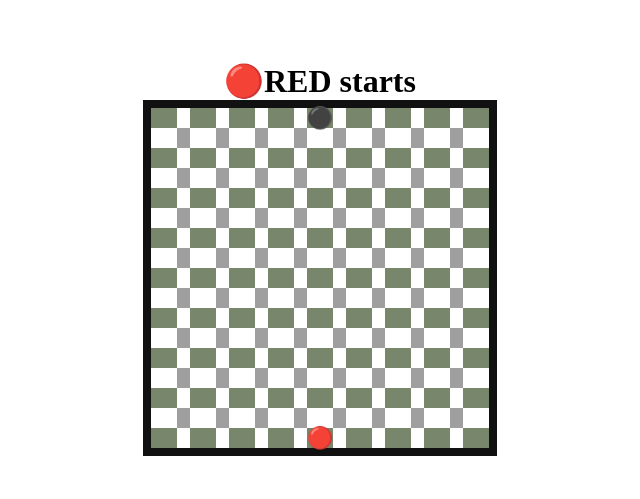
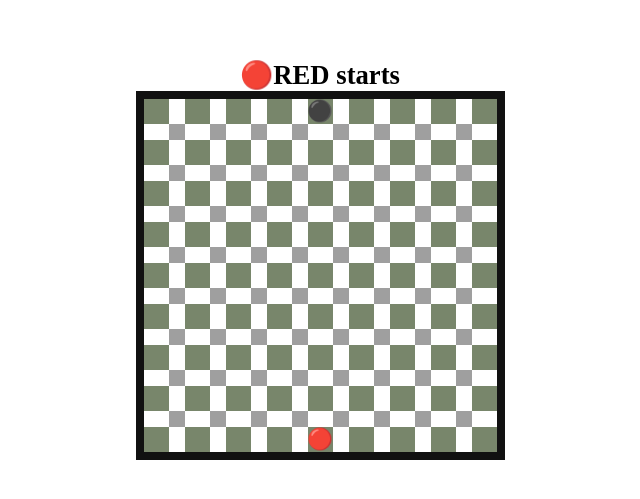
Before and after one commit to Marleyedrg/Blockridor, a plain HTML site: page game/game.html in a window 768 px wide. Shown: the part 141-640 px from the top of the page, without its empty margins (64-704 px from the left). Drawn offline with Linux system fonts and the light colour scheme.

Commit message:
alfa 1.1

```diff
--- a/game/style.css
+++ b/game/style.css
@@ -12,18 +12,18 @@ html{
     display: flex;
     align-items: center;
     justify-content: center;
-    width:100%;
-    height: 100vh;
+    width: 100%;
+    min-height: 100vh;
 }
 .scoreboard{
     display: flex;
     justify-content: center;
-    gap: 2rem;
 }
 .game{
     border: #111111 solid 0.5rem;
     display: flex;
     flex-direction: column;
+    height: 100%;
 }
 .main-container{
     display: flex;
@@ -39,10 +39,6 @@ html{
 }
 .separator-container{
     display: flex;
-}
-.space-btw-sqr:hover {
-    cursor: pointer;
-    background-color: #5d8aa8;
 }
 
 .vertical{
@@ -82,24 +78,38 @@ html{
         align-items: center;
         justify-content: center;
         background-color: #78866b;
-        height: 20px;
-        width: 26px;
+        height: 25px;
+        width: 25px;
     }
+
     .vertical{
-        height: 20px;
-        width: 13px;
+        height: 25px;
+        width: 16px;
     }
     .horizontal{
-        height: 20px;
-        width: 26px;
+        height: 16px;
+        width: 25px;
     }
     .gap {
         background-color: #696969a2;
-        height: 20px;
-        width: 13px;
+        height: 16px;
+        width: 16px;
     }
     .player{
-        font-size: 16pt;
+        font-size: 15.6pt;
         position: absolute;
     }
+    .scoreboard{
+        display: flex;
+        justify-content: center;
+        font-size: 10pt;
+    }
+
 }
+
+@media screen and (min-width: 768px) and (min-height: 768px) {
+    .space-btw-sqr:hover {
+        cursor: pointer;
+        background-color: #85bdf5c6;
+    }
+  }
```
